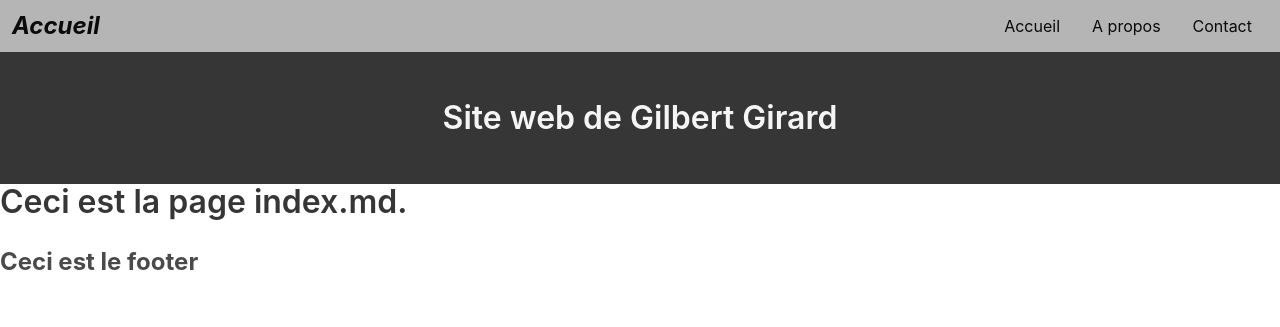
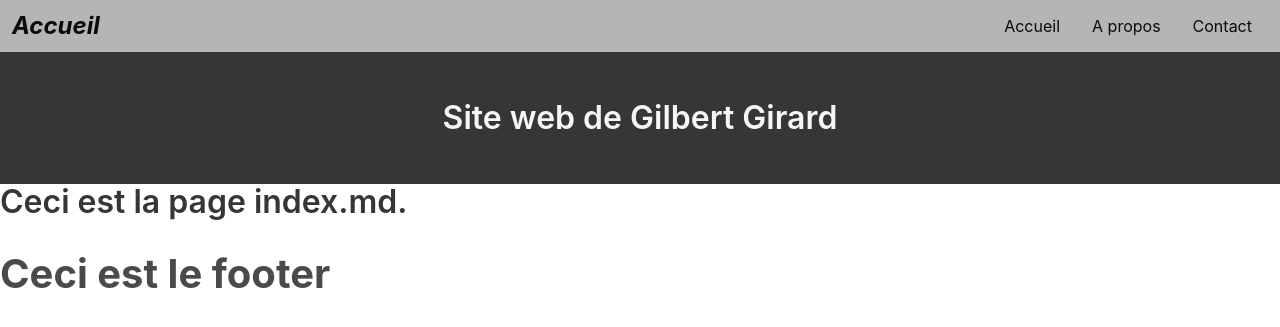
Before and after one commit to gilbiere/jeckyll-1, a Jekyll site: the page built from index.md, in a window 1280 px wide. Shown: the top 327 px of the page. Built offline with Jekyll 4.4.1, drawn with Linux system fonts in a browser that asks for light colours.

Commit message:
Update footer.html

```diff
--- a/_includes/footer.html
+++ b/_includes/footer.html
@@ -1,3 +1,3 @@
 <footer>
-<h4 class="is-size-4 has-text-weight-bold">Ceci est le footer</h4>
+<h4 class="is-size-2 has-text-weight-bold">Ceci est le footer</h4>
 </footer>
```
